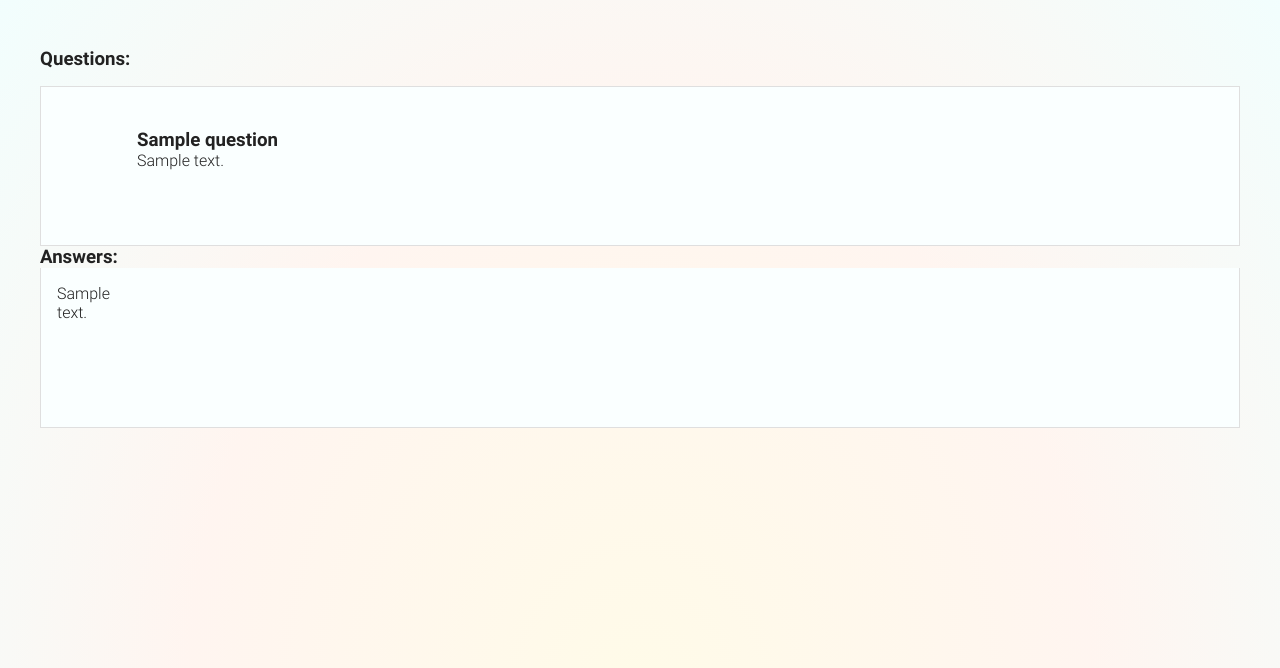
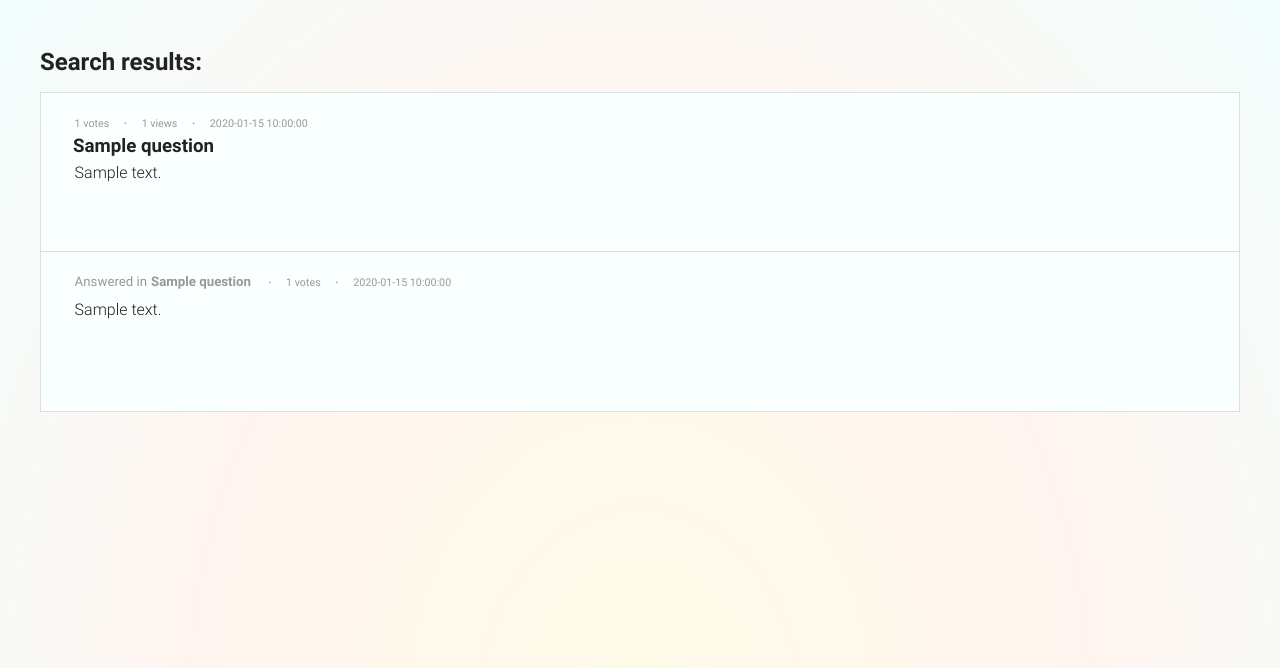
Before and after one commit to prothy/ask-mate, a Flask app: template templates/search_results.html in a window 1280 px wide. Shown: the part 93-761 px from the top of the page. Run offline with Flask 2, Linux system fonts and the light colour scheme; the template is opened without the code that fills it: most values are stand-ins (such as "Sample title", 1, 10 or a date in 2020).

Commit message:
added search results page styling

```diff
--- a/static/list_questions.css
+++ b/static/list_questions.css
@@ -85,8 +85,11 @@
     color: var(--secondary-text);
 }
 
-.info-container h6 {
+.info-container h5, .info-container h6 {
     display: inline-block;
     margin-right: 1em;
+}
+
+.info-container h6 {
     font-weight: normal;
 }
--- a/static/search_results.css
+++ b/static/search_results.css
@@ -0,0 +1,16 @@
+.question-block {
+    grid-template-areas:
+            ". info"
+            ". text";
+    grid-template-rows: 1.5rem auto;
+    grid-template-columns: 1rem auto;
+}
+
+.question-block p {
+    margin: 0.4em 0.1em;
+}
+
+.info-container h5:first-of-type {
+    margin-right: 0;
+    font-weight: normal;
+}
--- a/static/style.css
+++ b/static/style.css
@@ -87,6 +87,7 @@ header input[type="text"] {
 
 .content {
     margin-top: 3rem;
+    margin-bottom: 3rem;
 }
 
 .content select:first-of-type {
--- a/templates/search_results.html
+++ b/templates/search_results.html
@@ -1,24 +1,48 @@
 {% extends "base.html" %}
 {% block head %}
+    <link rel="stylesheet" href="{{ url_for('static', filename='list_questions.css') }}">
     <link rel="stylesheet" href="{{ url_for('static', filename='search_results.css') }}">
-    <link rel="stylesheet" href="{{ url_for('static', filename='list_questions.css') }}">
     <title>Search results</title>
 {% endblock %}
 
 {% block content %}
-    <h3>Questions:</h3>
+    <h2>Search results:</h2>
     {% for question in questions %}
-        <div class="question-block">
+        <a href="/question/{{ question.id }}" class="question-block">
+            <span class="info-container">
+                <span>
+                    <h6>{{ question.vote_number }} votes</h6>
+                    <h6 style="font-weight: bold;">·</h6>
+                    <h6>{{ question.view_number }} views</h6>
+                    <h6 style="font-weight: bold;">·</h6>
+                    <h6>{{ question.submission_time }}</h6>
+                </span>
+            </span>
             <span class="text-container">
                 <h3>{{ question.title }}</h3>
                 <p>{{ question.message }}</p>
             </span>
-        </div>
+        </a>
     {% endfor %}
-    <h3>Answers:</h3>
     {% for answer in answers %}
-        <div class="question-block">
-            <p>{{ answer.message }}</p>
-        </div>
+        <a href="/question/{{ answer.question_id }}" class="question-block">
+            <span class="info-container">
+                {% for question in questions %}
+                    {% if question.id == answer.question_id %}
+                        <span>
+                            <h5>Answered in </h5>
+                            <h5>{{ question.title }}</h5>
+                            <h6 style="font-weight: bold;">·</h6>
+                            <h6>{{ answer.vote_number }} votes</h6>
+                            <h6 style="font-weight: bold;">·</h6>
+                            <h6>{{ answer.submission_time }}</h6>
+                        </span>
+                    {% endif %}
+                {% endfor %}
+            </span>
+            <span class="text-container">
+                <p>{{ answer.message }}</p>
+            </span>
+        </a>
     {% endfor %}
 {% endblock %}
```
